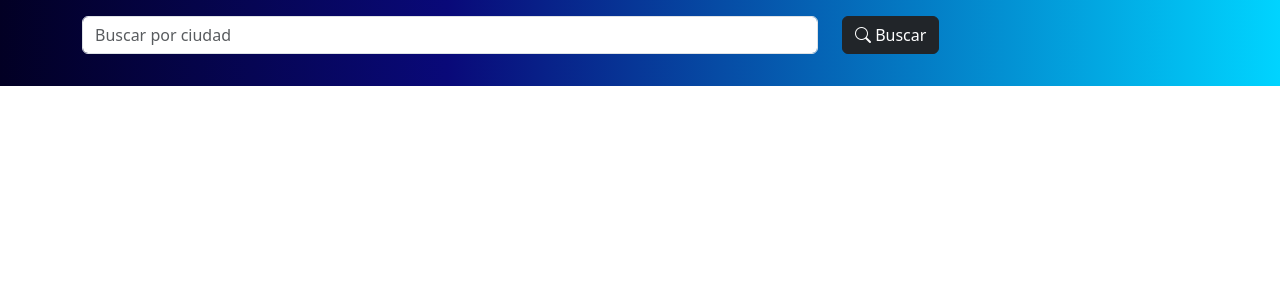
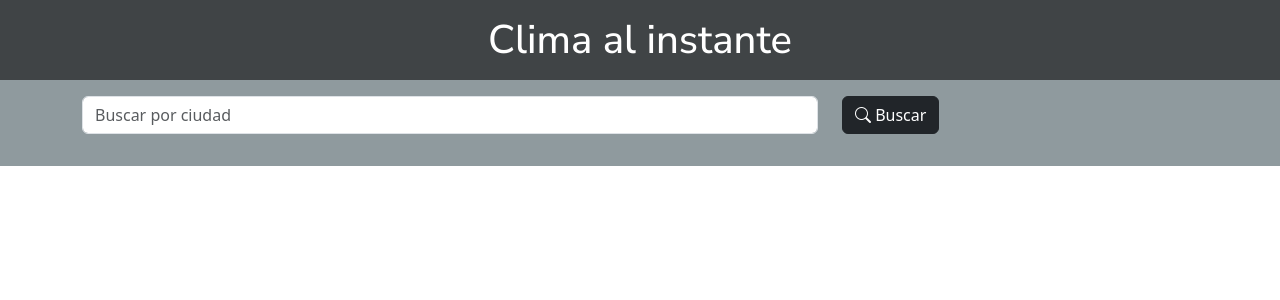
Before and after one commit to julianDev94/weatherApp, a React (Vite) app: page / in a window 1280 px wide. Shown: the top 300 px of the page. Built offline with nearby package versions, Linux system fonts and the light colour scheme.

Commit message:
agrego link de google fonts para cambiar la fuente del titulo del proyecto

```diff
--- a/index.html
+++ b/index.html
@@ -8,6 +8,7 @@
     <meta name="keywords" content="Clima, React, Bootstrap, Aplicacion">
     <meta name="author" content="Julian Aballay">
     <link rel="stylesheet" href="https://cdn.jsdelivr.net/npm/bootstrap-icons@1.13.1/font/bootstrap-icons.min.css">
+    <link rel="preconnect" href="https://fonts.googleapis.com">
     <title>Servicio meteorologico</title>
   </head>
   <body>
--- a/src/App.css
+++ b/src/App.css
@@ -1,9 +1,11 @@
+@import url('https://fonts.googleapis.com/css2?family=Nunito+Sans:ital,opsz,wght@0,6..12,200..1000;1,6..12,200..1000&family=Share+Tech&display=swap');
+
+
+.titulo{
+  background: #404446;
+  font-family: "Nunito Sans", sans-serif;
+}
+
 .consultaClima {
-  background: #020024;
-  background: linear-gradient(
-    90deg,
-    rgba(2, 0, 36, 1) 0%,
-    rgba(9, 9, 121, 1) 35%,
-    rgba(0, 212, 255, 1) 100%
-  );
+  background: #8f9a9e;
 }
--- a/src/App.jsx
+++ b/src/App.jsx
@@ -1,10 +1,11 @@
 import "bootstrap/dist/css/bootstrap.min.css";
 import "./App.css";
 import FormularioConsulta from "./components/FormularioConsulta";
-
+import TituloPrincipal from "./components/TituloPrincipal";
 function App() {
   return (
     <section>
+      <TituloPrincipal />
       <FormularioConsulta />
     </section>
   );
--- /dev/null
+++ b/src/components/TituloPrincipal.jsx
@@ -0,0 +1,11 @@
+const TituloPrincipal = () => {
+  return (
+    <div>
+      <h1 className="text-center titulo text-white mb-0 py-3">
+        Clima al instante
+      </h1>
+    </div>
+  );
+};
+
+export default TituloPrincipal;
```
